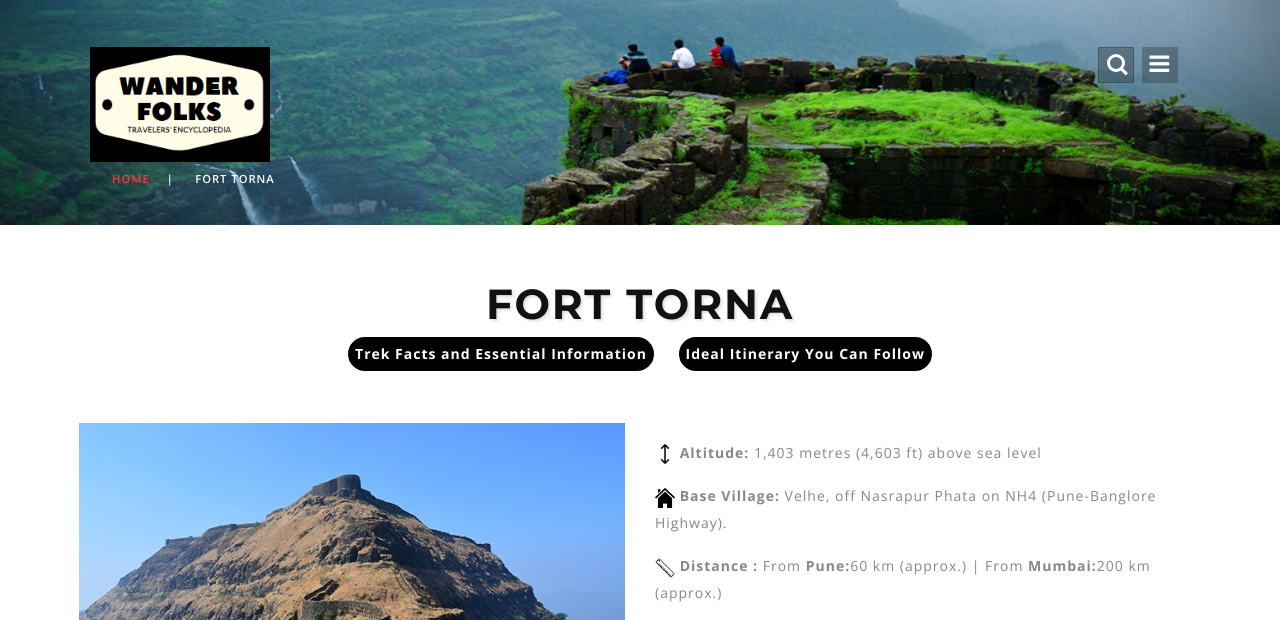
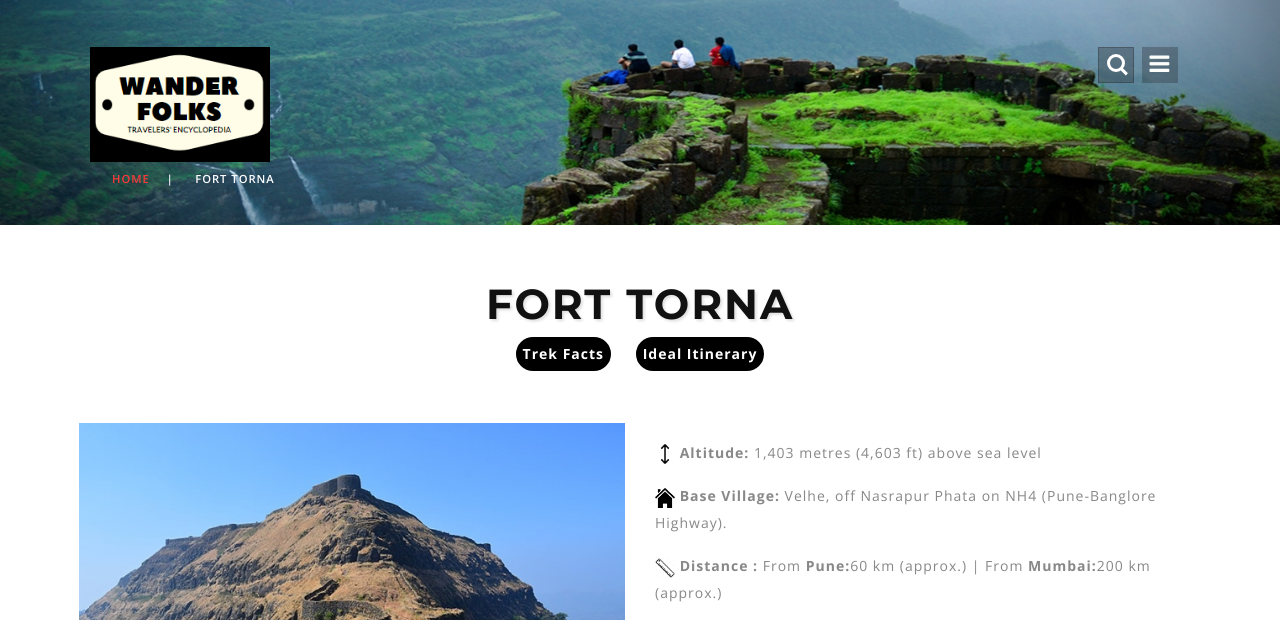
Before and after one commit to omkardesh/omkardesh.github.io, a plain HTML site: page Fort1.html in a window 1280 px wide. Shown: the top 620 px of the page. Drawn offline with nearby package versions, Linux system fonts and the light colour scheme.

Commit message:
corrections made

```diff
--- a/Fort1.html
+++ b/Fort1.html
@@ -107,8 +107,8 @@ Smartphone Compatible web template, free webdesigns for Nokia, Samsung, LG, Sony
 		<div class="shop_inner_inf">
 			<h3 class="head">Fort Torna</h3>
 			<ul class="page_index">
-    		<li><a href="#trek_info">Trek Facts and Essential Information</a></li>
-    		<li><a href="#itinerary">Ideal Itinerary You Can Follow</a></li>
+    		<li><a href="#trek_info">Trek Facts</a></li>
+    		<li><a href="#itinerary">Ideal Itinerary</a></li>
   		</ul>
 			<!-- <p class="head_para">Add Some Description</p> -->
 			<div class="inner_section_w3ls">
```
